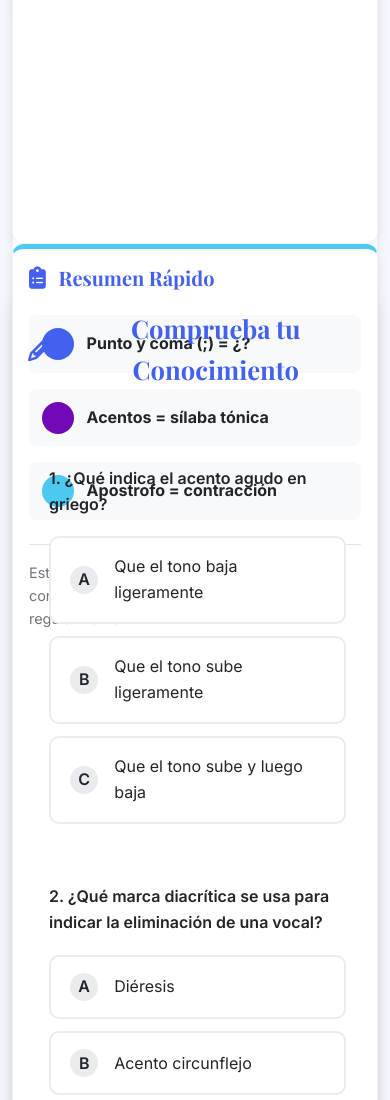
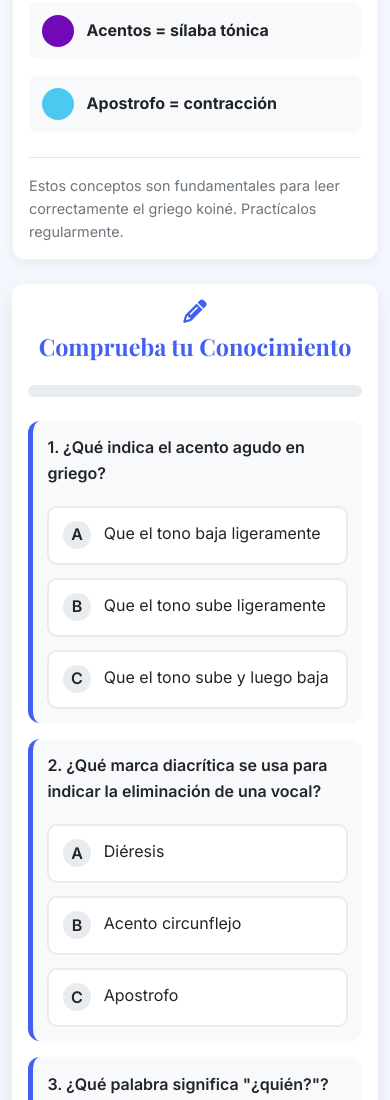
Before and after one commit to Rol123-m/Alfabeto-Griego-para-curso-del-STBCOr, a plain HTML site: page acentos.html in a window 390 px wide. Shown: the part 3281-4381 px from the top of the page. Drawn offline with nearby package versions, Linux system fonts and the light colour scheme.

Commit message:
Corrige superposición del examen y mejora su diseño móvil

```diff
--- a/acentos.html
+++ b/acentos.html
@@ -109,7 +109,8 @@
             box-shadow: var(--shadow-light);
             transition: var(--transition);
             border: 1px solid rgba(0, 0, 0, 0.05);
-            height: 100%;
+            height: auto;
+            min-width: 0;
             margin-bottom: 0;
         }
 
@@ -572,7 +573,119 @@ img,svg,video,canvas{max-width:100%}
  .koine-accent-grid,.koine-summary-grid{grid-template-columns:1fr}
 }
 
-</style>
+
+        /* Corrección de flujo: el examen siempre ocupa su propia sección */
+        .koine-container {
+            display: flow-root;
+            width: 100%;
+            min-width: 0;
+        }
+        .koine-grid {
+            position: relative;
+            display: grid;
+            align-items: start;
+            width: 100%;
+            min-width: 0;
+            margin-bottom: 2.5rem;
+        }
+        .koine-main,
+        .koine-side {
+            min-width: 0;
+            display: flex;
+            flex-direction: column;
+            gap: 1.5rem;
+        }
+        .koine-card {
+            position: relative;
+            height: auto;
+            min-width: 0;
+            transform: none;
+        }
+        .koine-card:hover {
+            transform: translateY(-2px);
+        }
+        .koine-quiz {
+            position: relative;
+            display: flow-root;
+            clear: both;
+            isolation: isolate;
+            z-index: 1;
+            width: 100%;
+            max-width: 100%;
+            min-width: 0;
+            margin: 2rem 0 3rem;
+            overflow: visible;
+        }
+        .koine-question {
+            position: relative;
+            display: block;
+            width: 100%;
+            min-width: 0;
+            clear: both;
+            overflow-wrap: anywhere;
+        }
+        .koine-options {
+            width: 100%;
+            min-width: 0;
+        }
+        .koine-option,
+        .koine-option-label {
+            min-width: 0;
+            max-width: 100%;
+            overflow-wrap: anywhere;
+        }
+        .koine-option-label > span:last-child {
+            min-width: 0;
+            overflow-wrap: anywhere;
+        }
+        .koine-result,
+        .koine-score {
+            position: relative;
+            width: 100%;
+            overflow-wrap: anywhere;
+        }
+        @media (max-width: 640px) {
+            .koine-grid {
+                grid-template-columns: minmax(0, 1fr);
+                gap: 1rem;
+                margin-bottom: 1.5rem;
+            }
+            .koine-main,
+            .koine-side {
+                gap: 1rem;
+            }
+            .koine-quiz {
+                margin: 1.5rem 0 2rem;
+                padding: 1rem;
+            }
+            .koine-quiz-title {
+                font-size: clamp(1.25rem, 6vw, 1.6rem);
+                line-height: 1.25;
+                flex-wrap: wrap;
+                gap: .5rem;
+            }
+            .koine-question {
+                margin-bottom: 1rem;
+                padding: .9rem;
+            }
+            .koine-option {
+                align-items: flex-start;
+                padding: .85rem;
+            }
+            .koine-option-label {
+                align-items: flex-start;
+                gap: .25rem;
+            }
+            .koine-option-letter {
+                margin-right: .55rem;
+            }
+            .koine-btn {
+                white-space: normal;
+                line-height: 1.35;
+            }
+        }
+
+    </style>
 
 <link rel="manifest" href="./manifest.webmanifest"><link rel="icon" type="image/png" href="./assets/logo-stbcor.png"><meta name="theme-color" content="#14243a"><meta name="apple-mobile-web-app-capable" content="yes"><meta name="apple-mobile-web-app-title" content="Griego Koiné"></head>
 <body>
```
